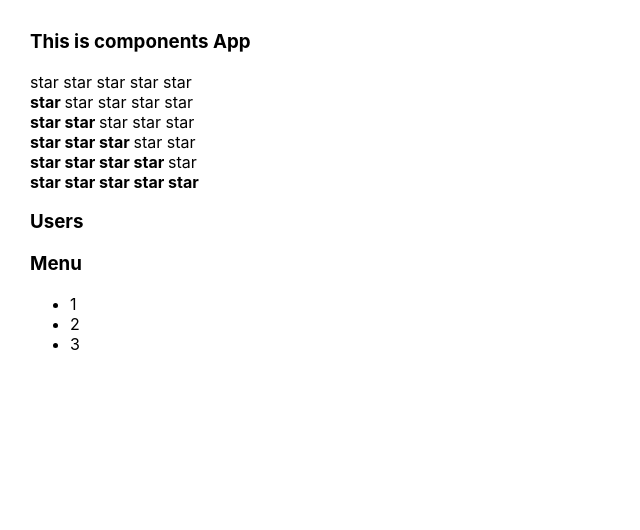
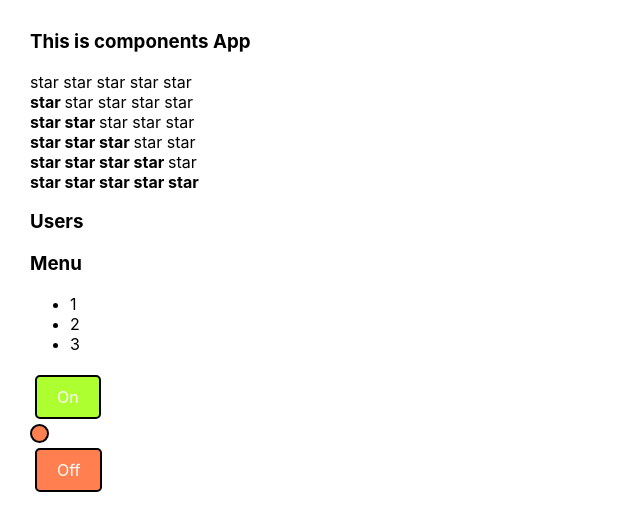
Before and after one commit to regggulus/ReactTS_shit_how_easy, a React (Create React App) app: page / in a window 1280 px wide. Shown: the top 530 px of the page, without its empty margins (0-640 px from the left). Built offline with nearby package versions, Linux system fonts and the light colour scheme.

Commit message:
new components OnOff.tsx

```diff
--- a/src/App.tsx
+++ b/src/App.tsx
@@ -3,6 +3,7 @@ import './App.css';
 import {Accordion} from "./components/Accordion";
 import {Rating} from "./components/Rating";
 import {PageTitle} from "./components/PageTitle";
+import {OnOff} from "./components/OnOff";
 
 
 function App() {
@@ -18,6 +19,7 @@ function App() {
             <Rating value = {5}/>
             <Accordion title = {'Users'} collapsed = {true}/>
             <Accordion title = {'Menu'} collapsed = {false}/>
+            <OnOff switchings={false}/>
         </div>
     );
 }
--- /dev/null
+++ b/src/components/OnOff.tsx
@@ -0,0 +1,78 @@
+import React from "react";
+
+export type OnOffType = {
+    switchings: boolean
+}
+export function OnOff({switchings}:OnOffType) {
+    const indicatorStyle: React.CSSProperties = {
+        border: '2px solid black',
+        width: '15px',
+        height: '15px',
+        borderRadius: '15px',
+        backgroundColor: 'gray',
+    };
+    const buttonStyle: React.CSSProperties = {
+        display: 'inline-block',
+        padding: '10px 20px',
+        margin: '5px',
+        border: '2px solid black',
+        borderRadius: '5px',
+        color: 'white',
+        backgroundColor: 'gray',
+        cursor: 'pointer',
+        textAlign: 'center',
+        userSelect: 'none', // Запретить выделение текста
+    };
+    return (
+        <div>
+            <div style={{ ...buttonStyle, backgroundColor: 'greenyellow'}}>On</div><div style={{ ...indicatorStyle, backgroundColor: 'greenyellow' && 'coral'}}></div>
+            {!switchings && <div style={{ ...buttonStyle, backgroundColor: 'coral'}}>Off</div>}
+
+        </div>
+    );
+};
+
+type OnType = {
+    title: string
+}
+function On({title}: OnType) {
+    const buttonStyle: React.CSSProperties = {
+        display: 'inline-block',
+        padding: '10px 20px',
+        margin: '5px',
+        border: '2px solid black',
+        borderRadius: '5px',
+        color: 'white',
+        backgroundColor: 'gray',
+        cursor: 'pointer',
+        textAlign: 'center',
+        userSelect: 'none', // Запретить выделение текста
+    };
+    return (
+        <div
+            style={{ ...buttonStyle, backgroundColor: 'greenyellow' }}
+        >{title}</div>
+    )
+}
+type OffType = {
+    title: string
+}
+function Off({title}:   OffType) {
+    const buttonStyle: React.CSSProperties = {
+        display: 'inline-block',
+        padding: '10px 20px',
+        margin: '5px',
+        border: '2px solid black',
+        borderRadius: '5px',
+        color: 'white',
+        backgroundColor: 'gray',
+        cursor: 'pointer',
+        textAlign: 'center',
+        userSelect: 'none', // Запретить выделение текста
+    };
+    return (
+        <div
+            style={{ ...buttonStyle, backgroundColor: 'coral' }}
+        >{title}</div>
+    )
+}
```
